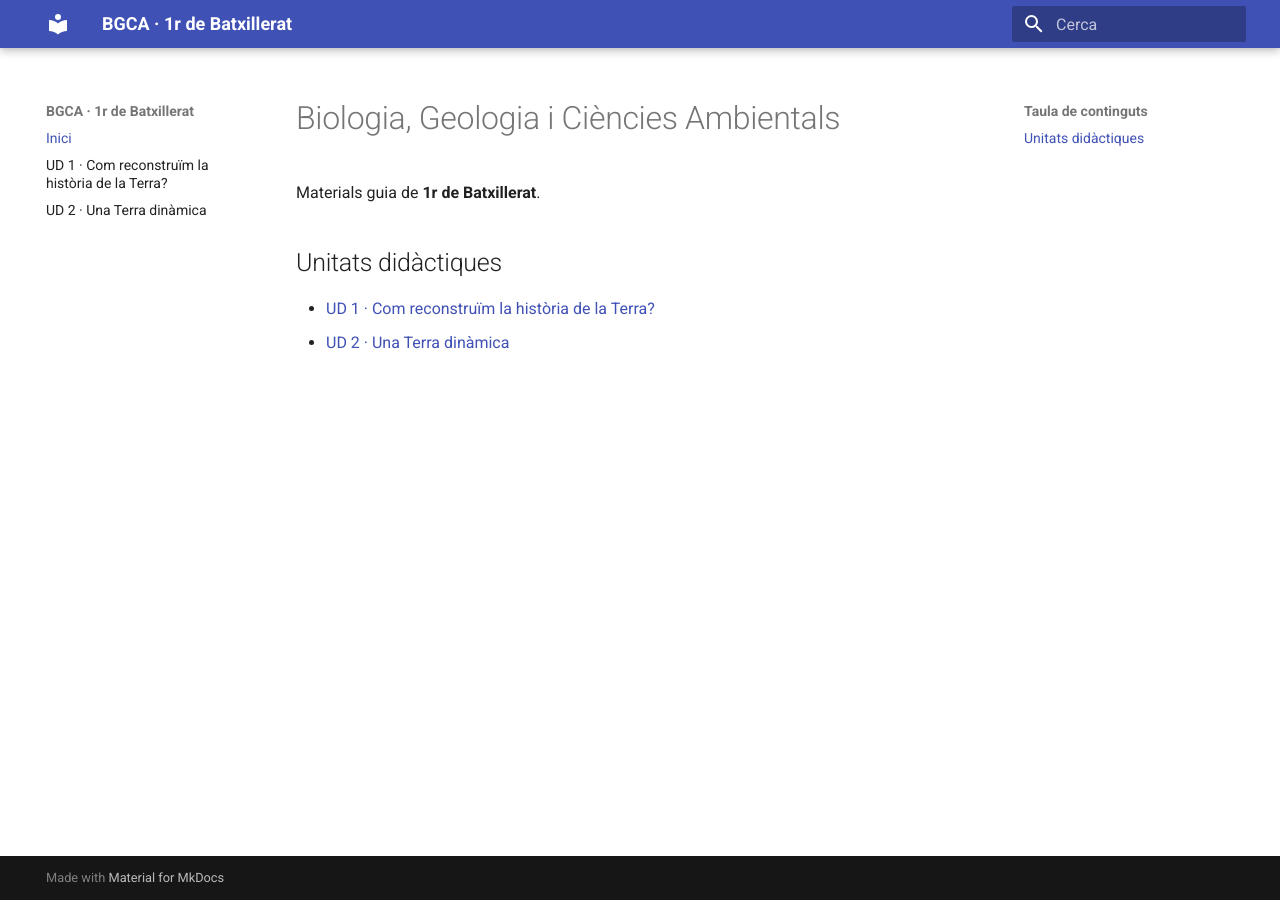
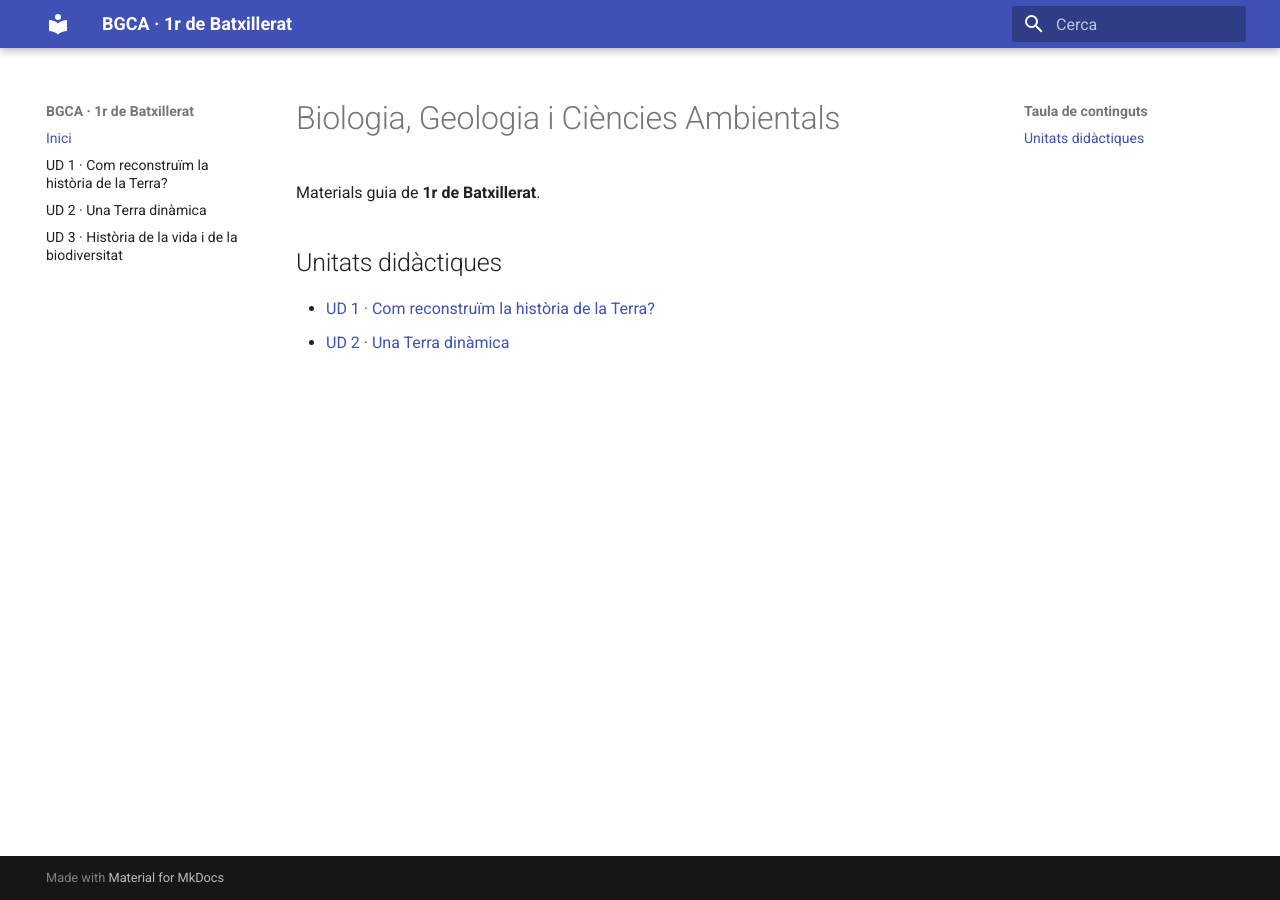
Before and after one commit to saloma-ui/BGCA, an MkDocs documentation site: the page built from docs/index.md, in a window 1280 px wide. Built offline with MkDocs 1.6.1 and Material for MkDocs 9.7.7, drawn with Linux system fonts in a browser that asks for light colours.

Commit message:
Update mkdocs.yml

```diff
--- a/mkdocs.yml
+++ b/mkdocs.yml
@@ -9,6 +9,7 @@ nav:
   - Inici: index.md
   - "UD 1 · Com reconstruïm la història de la Terra?": ud01/ud01.md
   - "UD 2 · Una Terra dinàmica": ud02/ud02.md
+  - "UD 3 · Història de la vida i de la biodiversitat": ud03/ud03.md
 
 markdown_extensions:
   - admonition
```
